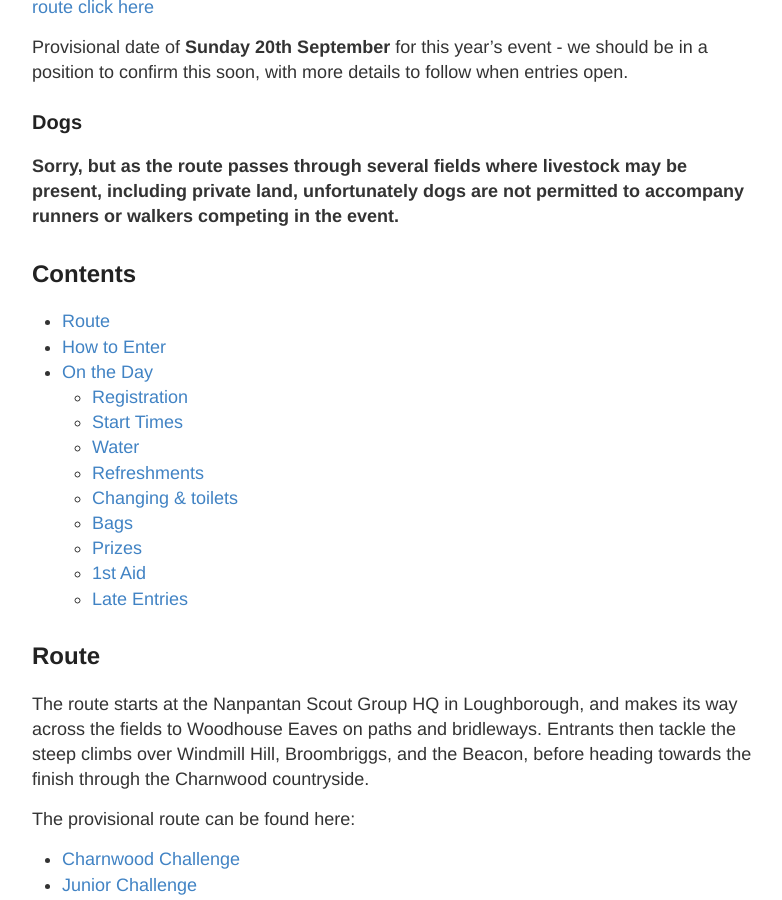
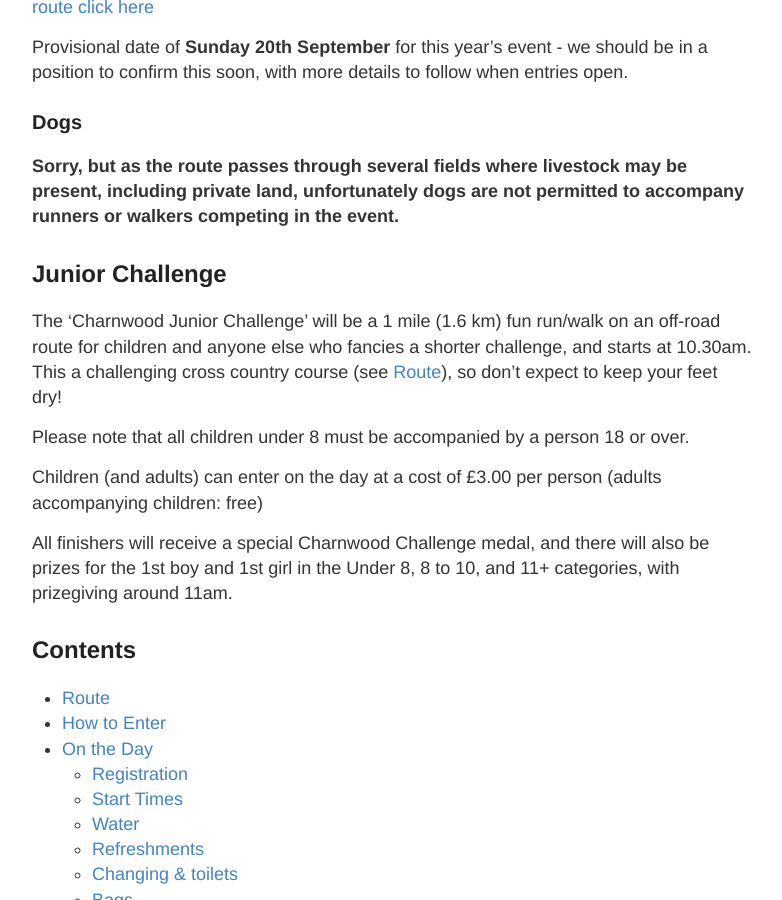
Before and after one commit to Charnwood-Challenge/Charnwood-Challenge.github.io, a Jekyll site: the page built from raceinformation.md, in a window 1280 px wide and 900 px high, scrolled down 416 px. Shown: the whole window, without its empty margins (248-1030 px from the left). Built offline with Jekyll 4.4.1, drawn with Linux system fonts in a browser that asks for light colours.

Commit message:
Update raceinformation.md

```diff
--- a/raceinformation.md
+++ b/raceinformation.md
@@ -13,6 +13,17 @@
 ### Dogs
 
 **Sorry, but as the route passes through several fields where livestock may be present, including private land, unfortunately dogs are not permitted to accompany runners or walkers competing in the event.**
+
+## Junior Challenge
+
+
+The ‘Charnwood Junior Challenge’ will be a 1 mile (1.6 km) fun run/walk on an off-road route for children and anyone else who fancies a shorter challenge, and starts at 10.30am.  This a challenging cross country course (see [Route](https://charnwoodchallenge.me/raceinformation/#Route)), so don't expect to keep your feet dry!
+
+Please note that all children under 8 must be accompanied by a person 18 or over.
+
+Children (and adults) can enter on the day at a cost of £3.00 per person (adults accompanying children: free)
+
+All finishers will receive a special Charnwood Challenge medal, and there will also be prizes for the 1st boy and 1st girl in the Under 8, 8 to 10, and 11+ categories, with prizegiving around 11am.
 
 ## Contents
 
```
